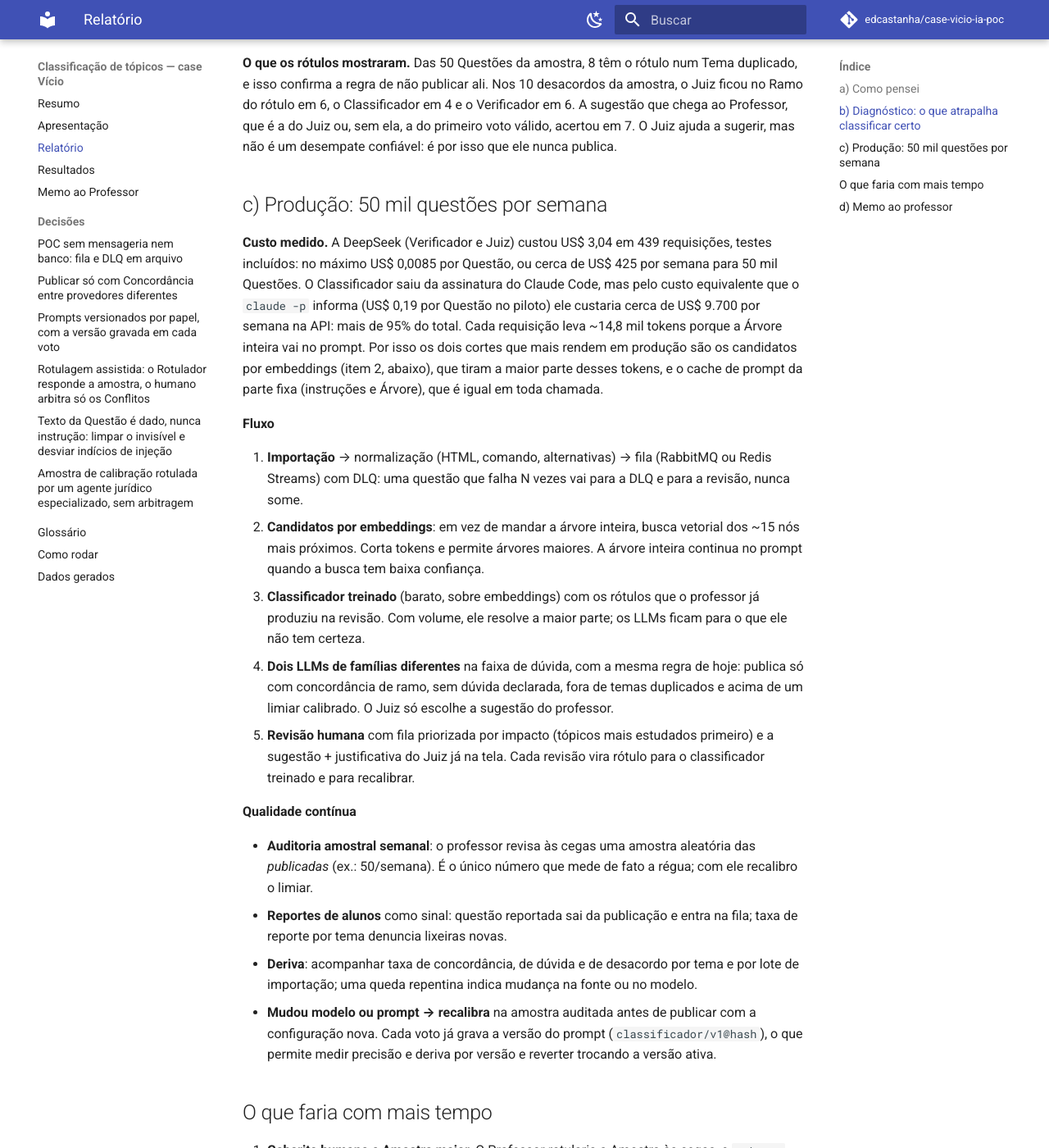
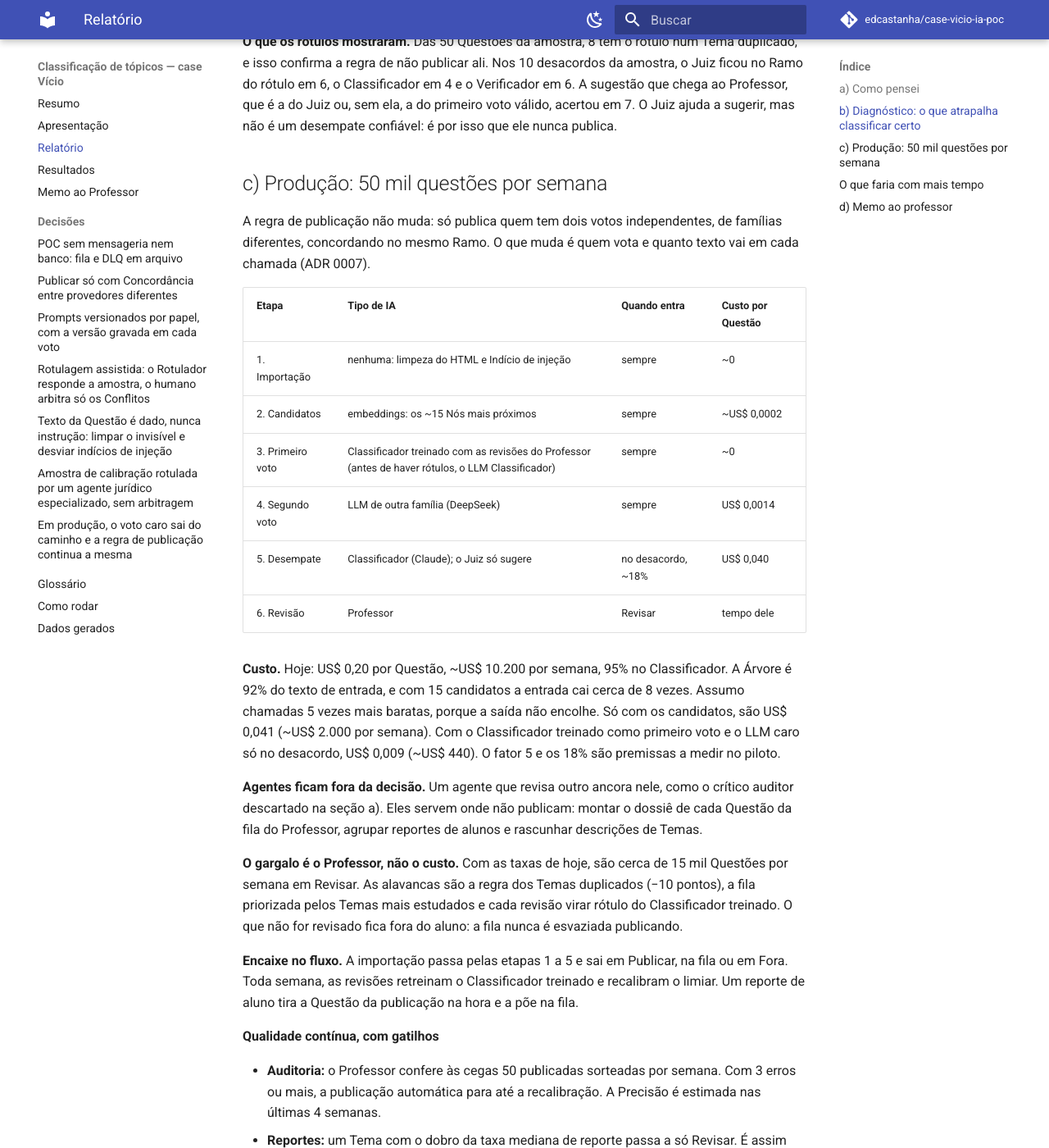
Before and after one commit to edcastanha/case-vicio-ia-poc, an MkDocs documentation site: the page built from docs/relatorio.md, in a window 1280 px wide and 1400 px high, scrolled down 3671 px. Shown: the whole window at 82% size. Built offline with MkDocs 1.6.1 and Material for MkDocs 9.7.7, drawn with Linux system fonts in a browser that asks for light colours; comment, search, counter and statistics services are not loaded; some of the changed text lies outside the part shown.

Commit message:
Desenho de produção para 50 mil Questões por semana (ADR 0007)
- ADR 0007: etapas com o tipo de IA e quando cada uma entra; Classificador
  treinado como um dos dois votos independentes, nunca sozinho; agentes fora
  da decisão; custo por Questão com premissas; gargalo do Professor; gatilhos
  de qualidade
- relatório, seção c): reescrita com a tabela de etapas e os três custos
  (US$ 0,20 hoje, 0,041 com candidatos, 0,009 com o Classificador treinado);
  relatório e memo seguem em 5 páginas
- apresentação: slide novo de Produção e slide de custo por Questão, com os
  números num bloco JSON conferido pelo teste de contrato
- glossário: Classificador treinado e Candidatos

```diff
--- /dev/null
+++ b/docs/adr/0007-desenho-de-producao.md
@@ -0,0 +1,56 @@
+# Em produção, o voto caro sai do caminho e a regra de publicação continua a mesma
+
+Para 50 mil Questões por semana, a regra do ADR 0002 não muda: só publica quem tem dois votos independentes, de famílias diferentes, concordando no mesmo Ramo, sem dúvida declarada, fora de Tema duplicado e acima do limiar calibrado. O que muda é quem dá os votos e quanto texto vai em cada chamada.
+
+## As etapas
+
+| Etapa | Tipo de IA | Quando entra |
+|---|---|---|
+| 1. Importação | nenhuma: `limpar_html` e Indício de injeção (ADR 0005) | toda Questão |
+| 2. Candidatos | embeddings: os ~15 Nós mais próximos da Questão | toda Questão |
+| 3. Primeiro voto | Classificador treinado, sobre os mesmos embeddings | quando houver rótulos do Professor bastantes para calibrá-lo; antes disso, o Classificador (LLM) |
+| 4. Segundo voto | LLM de outra família (hoje o Verificador, DeepSeek) | toda Questão |
+| 5. Desempate | o Classificador (Claude) e, se ainda houver desacordo, o Juiz, que só sugere | só no desacordo entre os votos 3 e 4 |
+| 6. Revisão | o Professor | toda Questão em Revisar |
+
+O **Classificador treinado conta como um dos dois votos independentes.** Ele aprende só com as revisões do Professor e não vê o voto do LLM, então o erro dele não é o erro do LLM. Se os votos 3 e 4 concordam, vale a regra do ADR 0002. Se discordam, a Questão volta ao par do case, Classificador e Verificador, e publica só se esses dois concordarem. Ele entra como primeiro voto depois de ter a própria calibração na auditoria (ver Qualidade), nunca antes.
+
+**Agentes ficam fora do caminho da decisão.** Um agente que revisa a resposta de outro ancora nela, e foi por isso que o crítico auditor foi descartado no case. Eles servem onde não publicam: montar para o Professor o dossiê de cada Questão da fila (sugestão, justificativa e artigos citados), agrupar os reportes de alunos por causa e rascunhar descrições de Temas para o Professor aprovar.
+
+## Custo por Questão
+
+A base é o que o case mediu: US$ 0,0069 por requisição DeepSeek e US$ 0,19 por Questão no Classificador (o custo equivalente que o `claude -p` informou no piloto, um teto para a API). A Árvore é 92% do texto de entrada de cada chamada; com 15 candidatos, a entrada cai cerca de 8 vezes. A conta assume chamadas 5 vezes mais baratas, porque a saída (o voto e a justificativa) não encolhe.
+
+| | Por Questão | Por semana (50 mil) |
+|---|---|---|
+| Hoje, como no case | US$ 0,20 | ~US$ 10.200 |
+| Fase 1: candidatos por embeddings | US$ 0,041 | ~US$ 2.000 |
+| Fase 2: Classificador treinado como primeiro voto | US$ 0,009 | ~US$ 440 |
+
+Na Fase 2, o Classificador (LLM) só entra nos ~18% de desacordo, a taxa de desacordo e Fora de hoje. As premissas a medir no piloto de produção são o fator 5, a taxa de desacordo do Classificador treinado e o preço pago dos embeddings (~US$ 0,0002 por Questão).
+
+## O gargalo é o Professor
+
+Com as taxas do case, 30% de 50 mil são cerca de 15 mil Questões por semana em Revisar. Isso pesa mais que o custo dos modelos. Há três alavancas:
+- a regra dos Temas duplicados, que tira cerca de 10 pontos da fila;
+- a fila priorizada pelos Temas mais estudados;
+- cada revisão virar rótulo do Classificador treinado.
+
+O que não for revisado fica fora do aluno. A fila nunca é esvaziada publicando.
+
+## Encaixe no fluxo
+
+As Questões importadas passam pelas etapas 1 a 5 e saem em Publicar, na fila do Professor ou em Fora. Cada revisão vira rótulo, e toda semana o Classificador treinado é retreinado e o limiar é recalibrado. Um reporte de aluno tira a Questão da publicação na hora e a põe na fila.
+
+## Qualidade contínua, com gatilhos
+
+- **Auditoria:** toda semana, o Professor confere às cegas 50 publicadas sorteadas. Com 3 erros ou mais (abaixo de 95%), a publicação automática para até a recalibração. A Precisão é estimada nas últimas 4 semanas, 200 Questões.
+- **Reportes:** um Tema com o dobro da taxa mediana de reporte passa a só Revisar até o Professor olhar. É assim que uma Lixeira nova aparece.
+- **Deriva:** se num lote de importação a Concordância ou a dúvida declarada muda mais de 5 pontos contra as 4 semanas anteriores, o lote vai para Revisar.
+- **Mudou modelo ou prompt:** a calibração é refeita antes de publicar (ADR 0003). Cada voto já grava a versão do prompt.
+
+## Considered Options
+
+- **O Classificador treinado publica sozinho quando está confiante:** descartado. É um voto só, e a Precisão dele seria medida contra os mesmos rótulos com que foi treinado.
+- **Dois LLMs sempre, só com candidatos:** é a Fase 1. Vale enquanto não há rótulos para treinar, mas custa quase 5 vezes a Fase 2.
+- **Agente que decide e se corrige:** descartado pela ancoragem, como o crítico auditor do case.
--- a/docs/apresentacao/index.html
+++ b/docs/apresentacao/index.html
@@ -77,8 +77,13 @@
             "notes": "Q0099: o modelo lia CSS do Word que o aluno não vê. É por onde uma instrução escondida passaria. Agora só o texto visível chega ao modelo, e texto que fala com o modelo vai para Revisar."
           },
           {
+            "sceneId": "producao",
+            "notes": "Revelar etapa por etapa. A regra do ADR 0002 não muda: só publica com dois votos independentes concordando. O Classificador treinado é um desses votos e nunca publica sozinho. Fechar no gargalo, que é o tempo do Professor.",
+            "fragments": [60.3, 60.6, 60.9, 61.2, 61.5, 61.8]
+          },
+          {
             "sceneId": "custo",
-              "notes": "Projeção para 50 mil questões por semana. O Classificador é medido pelo custo equivalente que o claude -p informa. O maior corte é tirar a árvore inteira do prompt."
+            "notes": "Hoje é medido; as fases são projeção, com as premissas do ADR 0007 (chamadas 5 vezes mais baratas com candidatos, 18% de desacordo). O voto caro sai do caminho principal."
           },
           {
             "sceneId": "pedidos",
--- a/docs/relatorio.md
+++ b/docs/relatorio.md
@@ -8,7 +8,7 @@
 
 **Usar a régua a favor, sem trapacear.** A régua aceita como certo o nó do gabarito, o pai ou o filho. Quando os dois modelos escolhem subtemas irmãos, publico no tema pai: ele está certo se o gabarito for qualquer um dos dois. Publicar na disciplina (o "pai do pai") seria o mesmo atalho levado ao extremo — e recriaria a lixeira que o case critica; descartei.
 
-**A previsão de precisão vem de uma amostra rotulada, não da confiança do modelo.** Sorteei 50 questões, 80% delas entre as que poderiam ser publicadas, para estimar sem viés a precisão de quem publica. Não tive acesso a um advogado ou professor de Direito para rotular, então rotulei as 50 com um agente de IA especializado (GPT 5.6 Terra), de outra família que os modelos do pipeline, com uma skill para questões jurídicas, e registrei a justificativa de cada escolha na planilha. Nas 40 em que Classificador e Verificador concordaram, o Nó do pipeline ficou no Ramo do rótulo em todas. Nas 10 de desacordo, que nunca são publicadas, ficou em 7. Um terceiro modelo, o Rotulador (Opus), respondeu às cegas como segunda opinião e caiu no Ramo do rótulo em 46 de 50. As limitações estão declaradas: o gabarito da calibração é de um modelo, não de um especialista, e os rótulos saíram da lista de candidatos da planilha, que sempre contém os Nós votados. As duas coisas podem deixar a previsão otimista (ADR 0006). Em produção, a auditoria amostral do Professor substitui esta amostra por uma humana.
+**A previsão de precisão vem de uma amostra rotulada, não da confiança do modelo.** Sorteei 50 questões, 80% delas entre as que poderiam ser publicadas, para estimar sem viés a precisão de quem publica. Não tive acesso a um advogado ou professor de Direito para rotular, então rotulei as 50 com um agente de IA especializado (GPT 5.6 Terra), de outra família que os modelos do pipeline, com uma skill para questões jurídicas, e registrei a justificativa de cada escolha na planilha. Nas 40 em que Classificador e Verificador concordaram, o Nó do pipeline ficou no Ramo do rótulo em todas. Nas 10 de desacordo, que nunca são publicadas, ficou em 7. Um terceiro modelo, o Rotulador (Opus), respondeu às cegas como segunda opinião e caiu no Ramo do rótulo em 46 de 50. As limitações estão declaradas: o gabarito da calibração é de um modelo, não de um especialista, e os rótulos saíram da lista de candidatos da planilha, que sempre contém os Nós votados. As duas coisas podem deixar a previsão otimista (ADR 0006).
 
 **Becos sem saída e correções de rota:**
 
@@ -55,28 +55,37 @@ Nenhuma Questão foi barrada só pelo limiar: as regras de Ramo, de Tema duplica
 
 ## c) Produção: 50 mil questões por semana
 
-**Custo medido.** A DeepSeek (Verificador e Juiz) custou US$ 3,04 em 439 requisições, testes incluídos: no máximo US$ 0,0085 por Questão, ou cerca de US$ 425 por semana para 50 mil Questões. O Classificador saiu da assinatura do Claude Code, mas pelo custo equivalente que o `claude -p` informa (US$ 0,19 por Questão no piloto) ele custaria cerca de US$ 9.700 por semana na API: mais de 95% do total. Cada requisição leva ~14,8 mil tokens porque a Árvore inteira vai no prompt. Por isso os dois cortes que mais rendem em produção são os candidatos por embeddings (item 2, abaixo), que tiram a maior parte desses tokens, e o cache de prompt da parte fixa (instruções e Árvore), que é igual em toda chamada.
+A regra de publicação não muda: só publica quem tem dois votos independentes, de famílias diferentes, concordando no mesmo Ramo. O que muda é quem vota e quanto texto vai em cada chamada (ADR 0007).
 
-**Fluxo**
+| Etapa | Tipo de IA | Quando entra | Custo por Questão |
+|---|---|---|---|
+| 1. Importação | nenhuma: limpeza do HTML e Indício de injeção | sempre | ~0 |
+| 2. Candidatos | embeddings: os ~15 Nós mais próximos | sempre | ~US$ 0,0002 |
+| 3. Primeiro voto | Classificador treinado com as revisões do Professor (antes de haver rótulos, o LLM Classificador) | sempre | ~0 |
+| 4. Segundo voto | LLM de outra família (DeepSeek) | sempre | US$ 0,0014 |
+| 5. Desempate | Classificador (Claude); o Juiz só sugere | no desacordo, ~18% | US$ 0,040 |
+| 6. Revisão | Professor | Revisar | tempo dele |
 
-1. **Importação** → normalização (HTML, comando, alternativas) → fila (RabbitMQ ou Redis Streams) com DLQ: uma questão que falha N vezes vai para a DLQ e para a revisão, nunca some.
-2. **Candidatos por embeddings**: em vez de mandar a árvore inteira, busca vetorial dos ~15 nós mais próximos. Corta tokens e permite árvores maiores. A árvore inteira continua no prompt quando a busca tem baixa confiança.
-3. **Classificador treinado** (barato, sobre embeddings) com os rótulos que o professor já produziu na revisão. Com volume, ele resolve a maior parte; os LLMs ficam para o que ele não tem certeza.
-4. **Dois LLMs de famílias diferentes** na faixa de dúvida, com a mesma regra de hoje: publica só com concordância de ramo, sem dúvida declarada, fora de temas duplicados e acima de um limiar calibrado. O Juiz só escolhe a sugestão do professor.
-5. **Revisão humana** com fila priorizada por impacto (tópicos mais estudados primeiro) e a sugestão + justificativa do Juiz já na tela. Cada revisão vira rótulo para o classificador treinado e para recalibrar.
+**Custo.** Hoje: US$ 0,20 por Questão, ~US$ 10.200 por semana, 95% no Classificador. A Árvore é 92% do texto de entrada, e com 15 candidatos a entrada cai cerca de 8 vezes. Assumo chamadas 5 vezes mais baratas, porque a saída não encolhe. Só com os candidatos, são US$ 0,041 (~US$ 2.000 por semana). Com o Classificador treinado como primeiro voto e o LLM caro só no desacordo, US$ 0,009 (~US$ 440). O fator 5 e os 18% são premissas a medir no piloto.
 
-**Qualidade contínua**
+**Agentes ficam fora da decisão.** Um agente que revisa outro ancora nele, como o crítico auditor descartado na seção a). Eles servem onde não publicam: montar o dossiê de cada Questão da fila do Professor, agrupar reportes de alunos e rascunhar descrições de Temas.
 
-- **Auditoria amostral semanal**: o professor revisa às cegas uma amostra aleatória das *publicadas* (ex.: 50/semana). É o único número que mede de fato a régua; com ele recalibro o limiar.
-- **Reportes de alunos** como sinal: questão reportada sai da publicação e entra na fila; taxa de reporte por tema denuncia lixeiras novas.
-- **Deriva**: acompanhar taxa de concordância, de dúvida e de desacordo por tema e por lote de importação; uma queda repentina indica mudança na fonte ou no modelo.
-- **Mudou modelo ou prompt → recalibra** na amostra auditada antes de publicar com a configuração nova. Cada voto já grava a versão do prompt (`classificador/v1@hash`), o que permite medir precisão e deriva por versão e reverter trocando a versão ativa.
+**O gargalo é o Professor, não o custo.** Com as taxas de hoje, são cerca de 15 mil Questões por semana em Revisar. As alavancas são a regra dos Temas duplicados (−10 pontos), a fila priorizada pelos Temas mais estudados e cada revisão virar rótulo do Classificador treinado. O que não for revisado fica fora do aluno: a fila nunca é esvaziada publicando.
+
+**Encaixe no fluxo.** A importação passa pelas etapas 1 a 5 e sai em Publicar, na fila ou em Fora. Toda semana, as revisões retreinam o Classificador treinado e recalibram o limiar. Um reporte de aluno tira a Questão da publicação na hora e a põe na fila.
+
+**Qualidade contínua, com gatilhos**
+
+- **Auditoria:** o Professor confere às cegas 50 publicadas sorteadas por semana. Com 3 erros ou mais, a publicação automática para até a recalibração. A Precisão é estimada nas últimas 4 semanas.
+- **Reportes:** um Tema com o dobro da taxa mediana de reporte passa a só Revisar. É assim que aparece uma Lixeira nova.
+- **Deriva:** se a Concordância ou a dúvida declarada de um lote muda mais de 5 pontos, o lote vai para Revisar.
+- **Mudou modelo ou prompt:** a calibração é refeita antes de publicar, e cada voto grava a versão (ADR 0003).
 
 ## O que faria com mais tempo
 
 1. **Gabarito humano e Amostra maior.** O Professor rotularia a Amostra às cegas, e `entrega` refaz a previsão sem mudar código. Mesmo sem nenhum erro, o piso de Wilson só passa de 0,95 com 73 acertos em 73.
-2. **A regra dos Temas duplicados**, que libera até 36 Questões (10 pontos de cobertura) sem mudar mais nada.
-3. **Prompts v2, candidatos por embeddings e o Gemini como Verificador numa cota paga**, cada um com uma rodada e uma calibração novas (ADR 0003).
+2. **A regra dos Temas duplicados**: até 36 Questões a mais, 10 pontos de cobertura.
+3. **Prompts v2 e o Gemini como Verificador numa cota paga**, cada um com rodada e calibração novas.
 
 ## d) Memo ao professor
 
--- a/mkdocs.yml
+++ b/mkdocs.yml
@@ -67,6 +67,7 @@ nav:
       - adr/0004-rotulagem-assistida.md
       - adr/0005-texto-da-questao-e-dado-nunca-instrucao.md
       - adr/0006-amostra-rotulada-por-agente-juridico.md
+      - adr/0007-desenho-de-producao.md
   - Glossário: glossario.md
   - Como rodar: como-rodar.md
   - Dados gerados: dados.md
```
Also changed, not shown: GLOSSARY.md (+6 -0 lines), README.md (+4 -4 lines), docs/apresentacao/composition/index.html (+155 -24 lines), docs/index.md (+1 -1 lines), 1 other file. Lines whose indentation alone changed are shown as unchanged.
